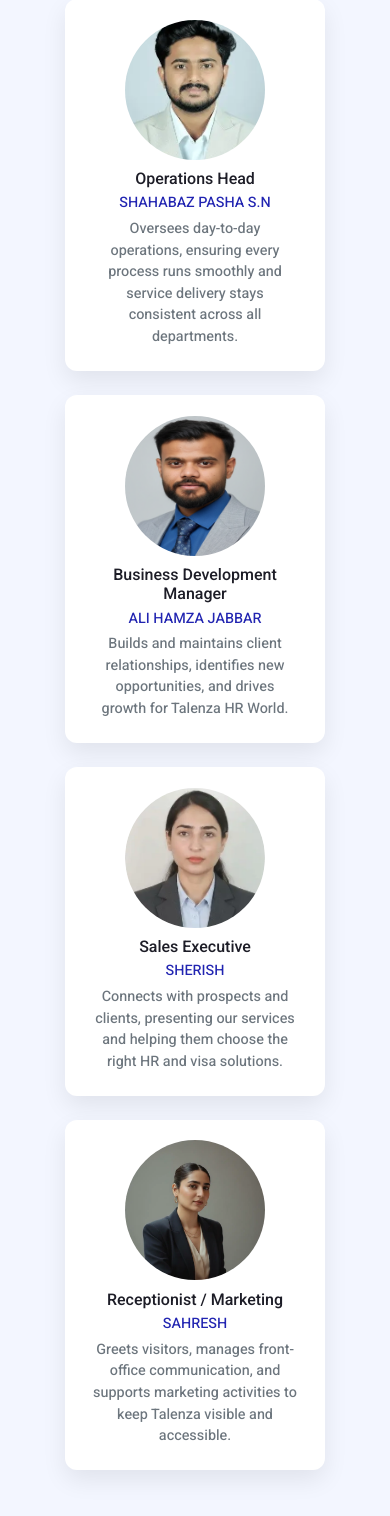
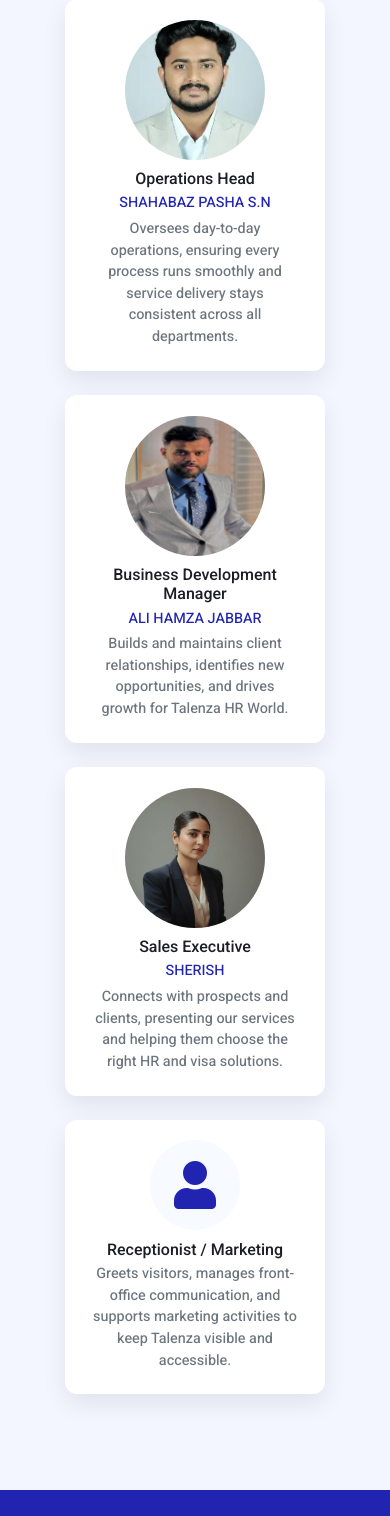
Before and after one commit to SHAHABAZPASHA/Talenza-HR-world, a PHP site: page /our-team.html in a window 390 px wide. Shown: the part 4709-6225 px from the top of the page. Run offline with PHP 8.4, Linux system fonts and the light colour scheme; some libraries are stand-ins or nearby versions.

Commit message:
Fix mobile layout for team cards; update our-team.html, TEAM images, and style.css

```diff
--- a/css/style.css
+++ b/css/style.css
@@ -383,6 +383,12 @@ h6,
         max-width: 100%;
         margin-left: 0;
         margin-right: 0;
+    }
+
+    /* Ensure all team cards stack vertically, even if flex-row-reverse is present */
+    .team-horizontal-card.team-card-right,
+    .team-horizontal-card.team-card-left {
+        flex-direction: column !important;
     }
 }
 
--- a/our-team.html
+++ b/our-team.html
@@ -212,7 +212,7 @@
                         </div>
                         <div class="team-org-node">
                             <div class="team-org-photo">
-                                <img src="img/TEAM/HAMZA.png" alt="Business Development Manager">
+                                <img src="img/TEAM/hamza new.jpeg" alt="Business Development Manager">
                             </div>
                             <h5 class="mb-1">Business Development Manager</h5>
                             <p class="mb-1 text-primary fw-semibold">ALI HAMZA JABBAR</p>
@@ -220,18 +220,18 @@
                         </div>
                         <div class="team-org-node">
                             <div class="team-org-photo">
-                                <img src="img/TEAM/SHERIS.webp" alt="Sales Executive">
+                                <img src="img/TEAM/sahresh.webp" alt="Sales Executive">
                             </div>
                             <h5 class="mb-1">Sales Executive</h5>
                             <p class="mb-1 text-primary fw-semibold">SHERISH</p>
                             <p class="mb-0 text-muted">Connects with prospects and clients, presenting our services and helping them choose the right HR and visa solutions.</p>
                         </div>
                         <div class="team-org-node">
-                            <div class="team-org-photo">
-                                <img src="img/TEAM/sahresh.webp" alt="Receptionist / Marketing">
+                            <div class="team-org-photo d-flex align-items-center justify-content-center bg-light" style="width:90px;height:90px;border-radius:50%;">
+                                <i class="fa fa-user fa-3x text-primary"></i>
                             </div>
                             <h5 class="mb-1">Receptionist / Marketing</h5>
-                             <p class="mb-1 text-primary fw-semibold">SAHRESH</p>
+
                             <p class="mb-0 text-muted">Greets visitors, manages front-office communication, and supports marketing activities to keep Talenza visible and accessible.</p>
                         </div>
                     </div>
```
Also changed, not shown: img/TEAM/hamza new.jpeg (added).
